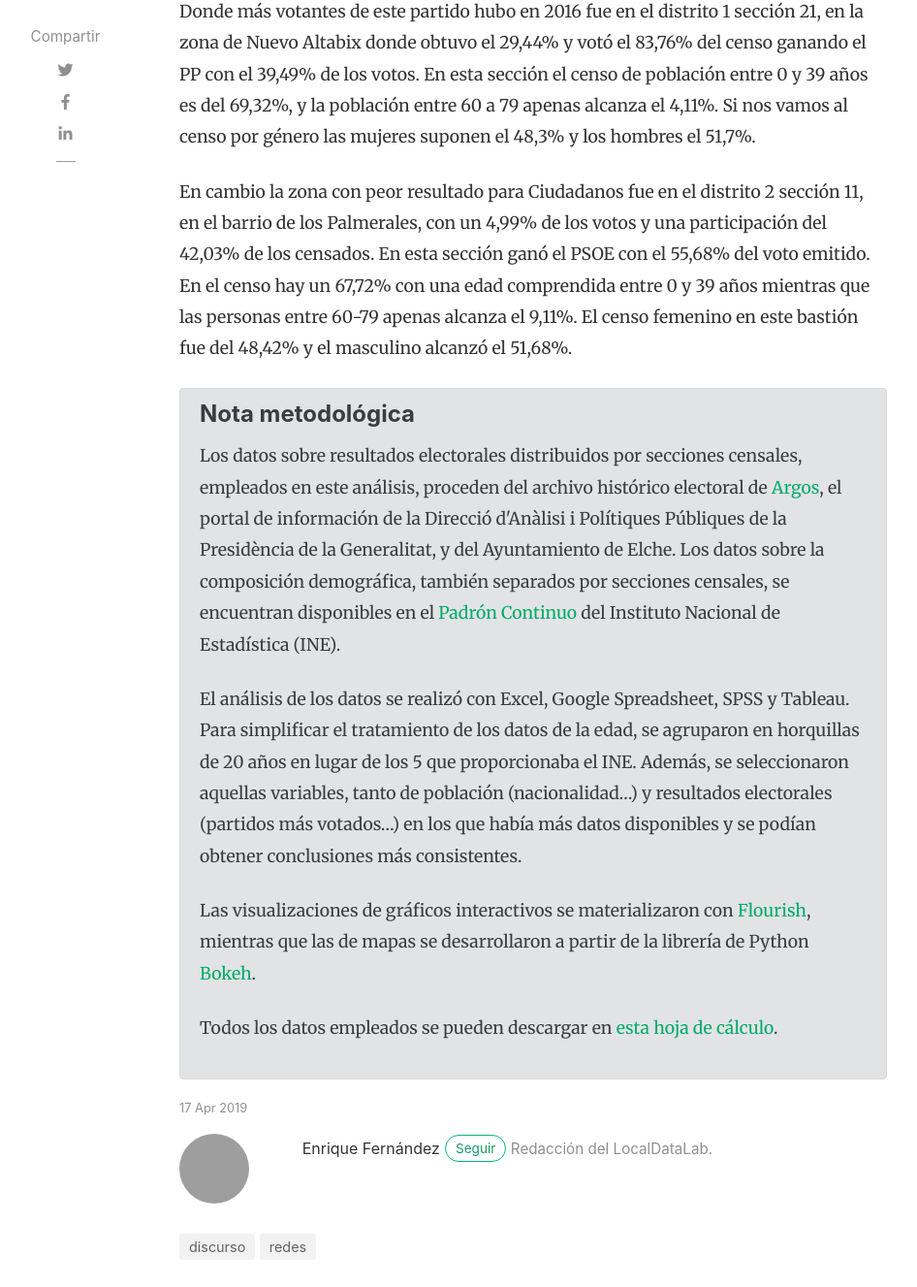
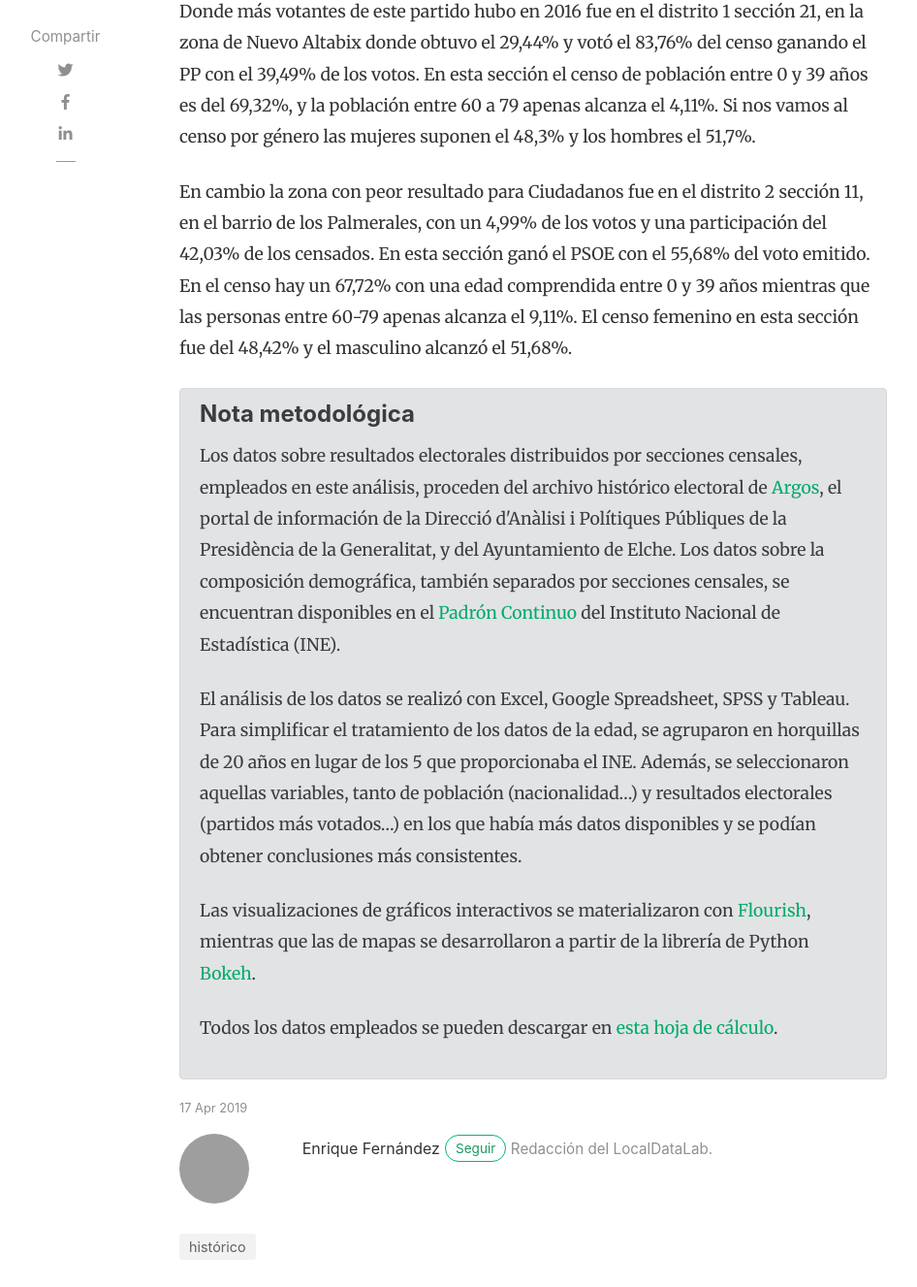
Before and after one commit to mipumh/localdatalab, a Jekyll site: the page built from _posts/2019-04-17-ciudadanos-el-partido-nuevo.md, in a window 1280 px wide and 1400 px high, scrolled down 2318 px, cut to the strip 73-1400 px from the top of the window. Shown: the whole strip at 97% size, without its empty margins (90-1036 px from the left). Built offline with Jekyll 4.4.1, drawn with Linux system fonts in a browser that asks for light colours; nearby versions of some CDN libraries; comment, search, counter and statistics services are not loaded; some of the changed text lies outside the part shown; grey boxes are pictures that could not be loaded.

Commit message:
arreglo post y tags

```diff
--- a/_posts/2019-04-17-ciudadanos-el-partido-nuevo.md
+++ b/_posts/2019-04-17-ciudadanos-el-partido-nuevo.md
@@ -3,7 +3,7 @@ layout: post
 title: "El partido de lo nuevo"
 subtitle: "Ciudadanos se estrenó en Elche arrebatando más de 20.000 votos a los partidos hegemónicos en las elecciones de 2015, sobre todo gracias a los apoyos de los vecinos del Martínez Valero y la Ciudad Deportiva"
 author: enrique
-categories: [ redes, discurso ]
+categories: [ histórico ]
 image: assets/images/ciudadanos.jpg
 ---
 En 2015 se produjo la irrupción de Ciudadanos a nivel nacional, con Albert Rivera a la cabeza. Los mejores resultados de este partido en la ciudad de Elche se dieron en la sección 21 del distrito 1 y en las 24 y 25 del distrito 2, todas ellas en la zona nueva del barrio de Altabix, con un 34,39%, un 29,46% y un 31,68% de los votos respectivamente.
@@ -35,7 +35,7 @@ Entre las diversas conclusiones que arrojan el cruce de variables de los votos d
 
 Donde más votantes de este partido hubo en 2016 fue en el distrito 1 sección 21, en la zona de Nuevo Altabix donde obtuvo el 29,44% y votó el 83,76% del censo ganando el PP con el 39,49% de los votos. En esta sección el censo de población entre 0 y 39 años es del 69,32%, y la población entre 60 a 79 apenas alcanza el 4,11%. Si nos vamos al censo por género las mujeres suponen el 48,3% y los hombres el 51,7%.
 
-En cambio la zona con peor resultado para Ciudadanos fue en el distrito 2 sección 11, en el barrio de los Palmerales, con un 4,99% de los votos y una participación del 42,03% de los censados. En esta sección ganó el PSOE con el 55,68% del voto emitido. En el censo hay un 67,72% con una edad comprendida entre 0 y 39 años mientras que las personas entre 60-79 apenas alcanza el 9,11%. El censo femenino en este bastión fue del 48,42% y el masculino alcanzó el 51,68%.
+En cambio la zona con peor resultado para Ciudadanos fue en el distrito 2 sección 11, en el barrio de los Palmerales, con un 4,99% de los votos y una participación del 42,03% de los censados. En esta sección ganó el PSOE con el 55,68% del voto emitido. En el censo hay un 67,72% con una edad comprendida entre 0 y 39 años mientras que las personas entre 60-79 apenas alcanza el 9,11%. El censo femenino en esta sección fue del 48,42% y el masculino alcanzó el 51,68%.
 
 <div class="alert alert-secondary" role="alert">
   <h4 class="alert-heading">Nota metodológica</h4>
```
Also changed, not shown: _posts/2019-04-12-carrera-electoral-se-juega-en-facebook.md (+1 -1 lines), _posts/2019-04-14-espana-palabra-clave-derecha.md (+1 -1 lines), _posts/2019-04-15-vox-crece-twitter.md (+1 -1 lines).
